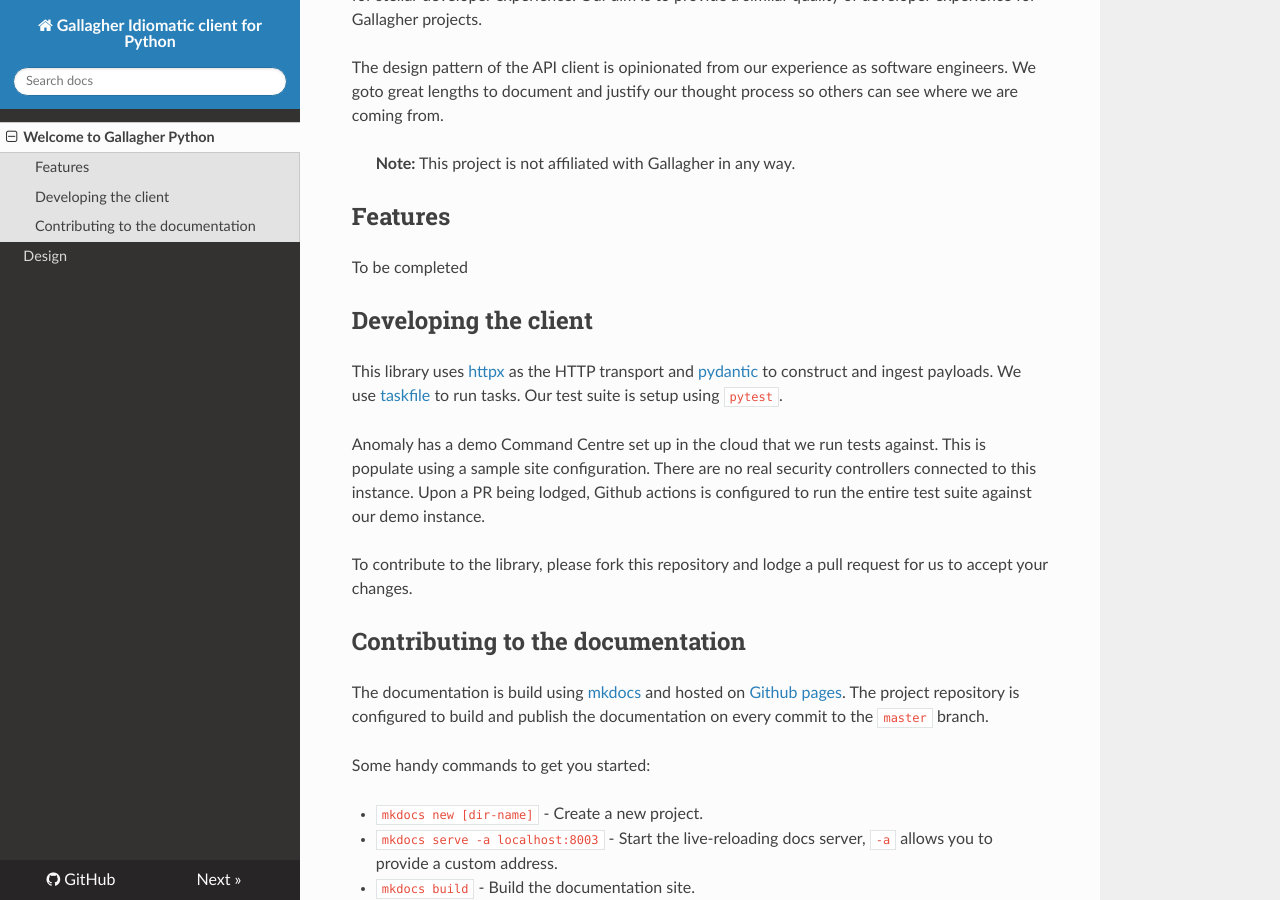
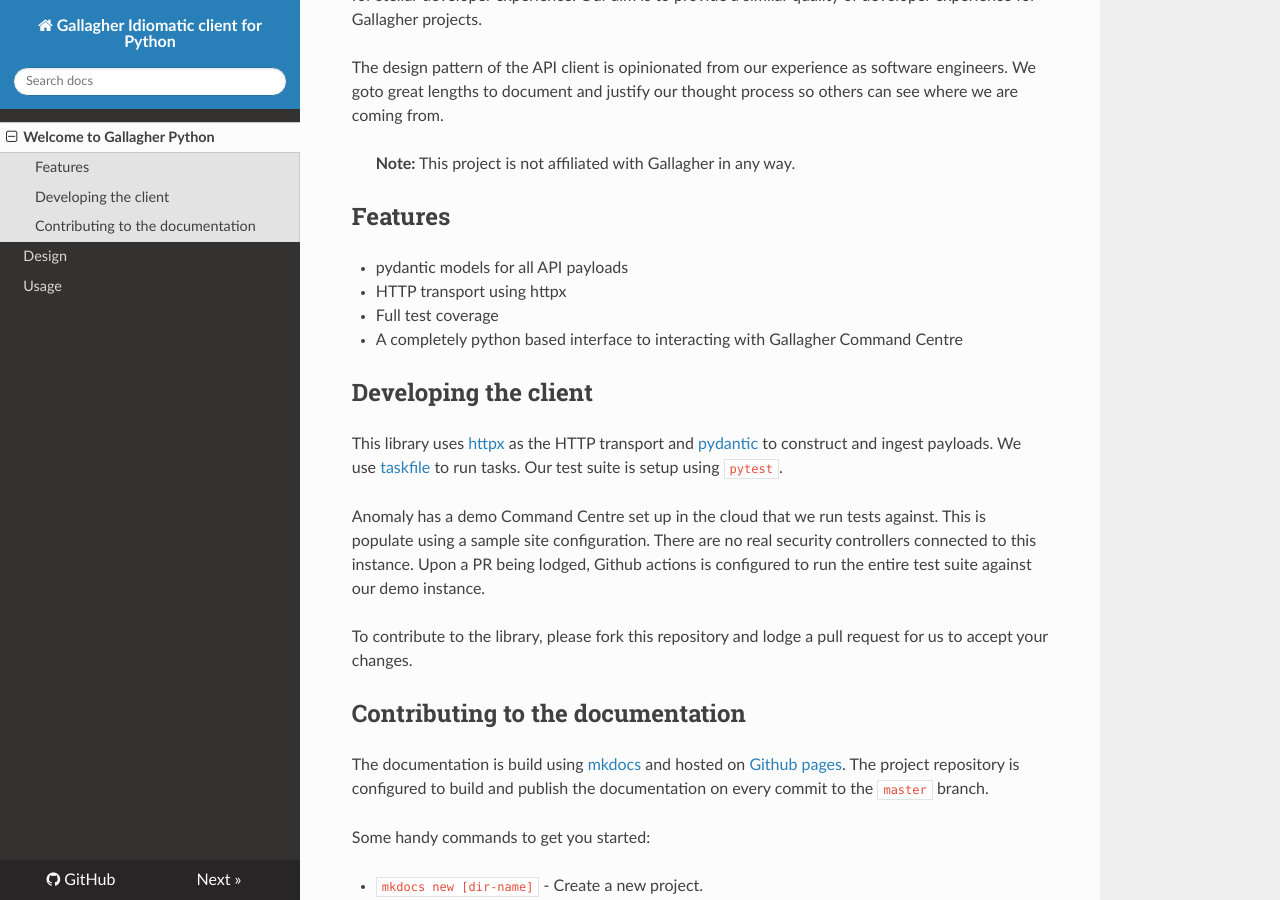
Before and after one commit to anomaly/gallagher, an MkDocs documentation site: the page built from docs/docs/index.md, in a window 1280 px wide and 900 px high, scrolled down 392 px. Built offline with MkDocs 1.6.1, drawn with Linux system fonts in a browser that asks for light colours; nearby versions of some CDN libraries.

Commit message:
docs: adds usage stub

```diff
--- a/docs/docs/index.md
+++ b/docs/docs/index.md
@@ -12,7 +12,10 @@
 
 ## Features
 
-To be completed
+- pydantic models for all API payloads
+- HTTP transport using httpx
+- Full test coverage
+- A completely python based interface to interacting with Gallagher Command Centre
 
 ## Developing the client
 
```
Also changed, not shown: docs/docs/usage.md (added, +11 -0 lines).
